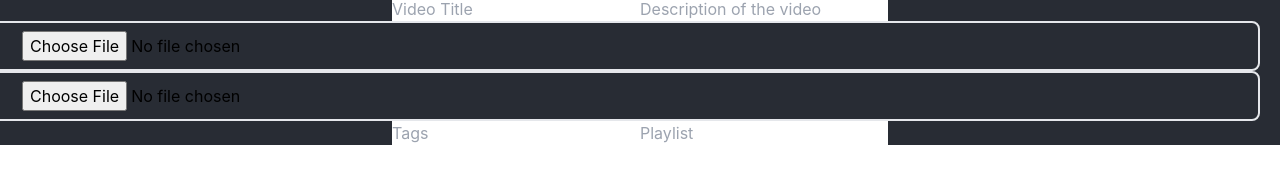
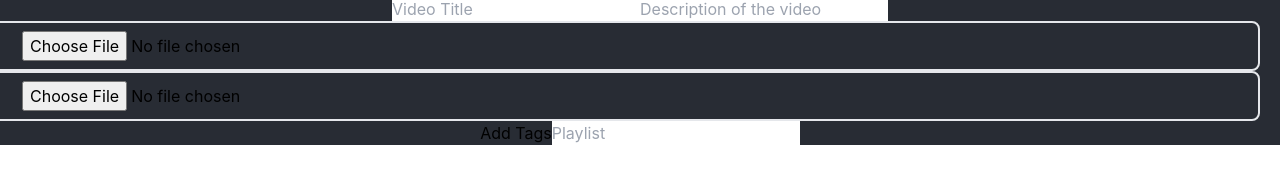
Before and after one commit to kedar-devs/Strummer, a React (Create React App) app in the folder client/: page /AddContent in a window 1280 px wide. Shown: the part 132-316 px from the top of the page. Built offline with nearby package versions, Linux system fonts and the light colour scheme.

Commit message:
Feat:Add Dyanmic option to forms

```diff
--- a/client/src/Components/Forms/ContentForm.js
+++ b/client/src/Components/Forms/ContentForm.js
@@ -1,24 +1,31 @@
 import React, { useState, useEffect } from 'react'
-import axios from 'axios'
-import { Formik, Form, Field } from 'formik'
-import GraphicEqIcon from '@mui/icons-material/GraphicEq';
+// import axios from 'axios'
+import { Formik, Form, Field, FieldArray } from 'formik'
+// import GraphicEqIcon from '@mui/icons-material/GraphicEq';
 
 function ContentForm(props) {
     const [FormEleArray, setFormData] = useState([])
     const [initialVal, setInitialVal] = useState({})
-    const [serverUrl, setUrl] = useState('')
+    // const [serverUrl, setUrl] = useState('')
     useEffect(() => {
         let formData = props.formData
         let ele = []
         let init = {}
-        setUrl(formData.axiosRequest)
+        // setUrl(formData.axiosRequest)
         for (let key in formData.orderForm) {
+
             ele.push({
                 id: key,
                 config: formData.orderForm[key]
             })
+            if (formData.orderForm[key].elementType !== 'multiOption') {
                 init[key] = ''
             }
+            else {
+                init[key] = ['Vong']
+            }
+        }
+        console.log(init)
         setFormData(ele)
         setInitialVal(init)
     }, [props])
@@ -32,13 +39,49 @@ function ContentForm(props) {
                     }, 400)
                 }}
             >
-                {({ values, errors, touched, handleChange, isSubmitting }) => (
+                {({ values, errors, touched, handleChange, setFieldValue, arrayHelpers, isSubmitting }) => (
                     <>
                         <Form>
                             {FormEleArray.map((ele) => {
                                 return (
                                     <>
-                                        {ele.config.elementConfig.type != 'file' ?
+                                        {ele.config.elementConfig.type !== 'file' ? ele.config.elementType === 'multiOption' ? <>
+                                            <FieldArray
+                                                name={ele.id}
+                                                render={arrayHelpers => (
+                                                    <>
+
+                                                        {values[ele.id] && values[ele.id].length > 0 ? (
+                                                            values[ele.id].map((element,index) => (
+                                                                <div key={index}>
+                                                                    <Field name={ele.id[index]} />
+                                                                    <button
+                                                                        type="button"
+                                                                        onClick={() => arrayHelpers.remove(index)} // remove a friend from the list
+                                                                    >
+                                                                        -
+                                                                    </button>
+                                                                    <button
+                                                                        type="button"
+                                                                        onClick={() => arrayHelpers.insert(index, "")} // insert an empty string at a position
+                                                                    >
+                                                                        +
+                                                                    </button>
+                                                                </div>
+                                                            ))
+                                                        ):
+                                                            (
+                                                                <button type="button" onClick={() => arrayHelpers.push("")}>
+                                                                    Add Tags
+                                                                </button>
+                                                            )
+
+
+                                                        }</>
+                                                )}
+                                            />
+
+                                        </> :
                                             <>
                                                 <Field
                                                     type={ele.config.elementConfig.type}
```
Lines whose indentation alone changed are shown as unchanged.
